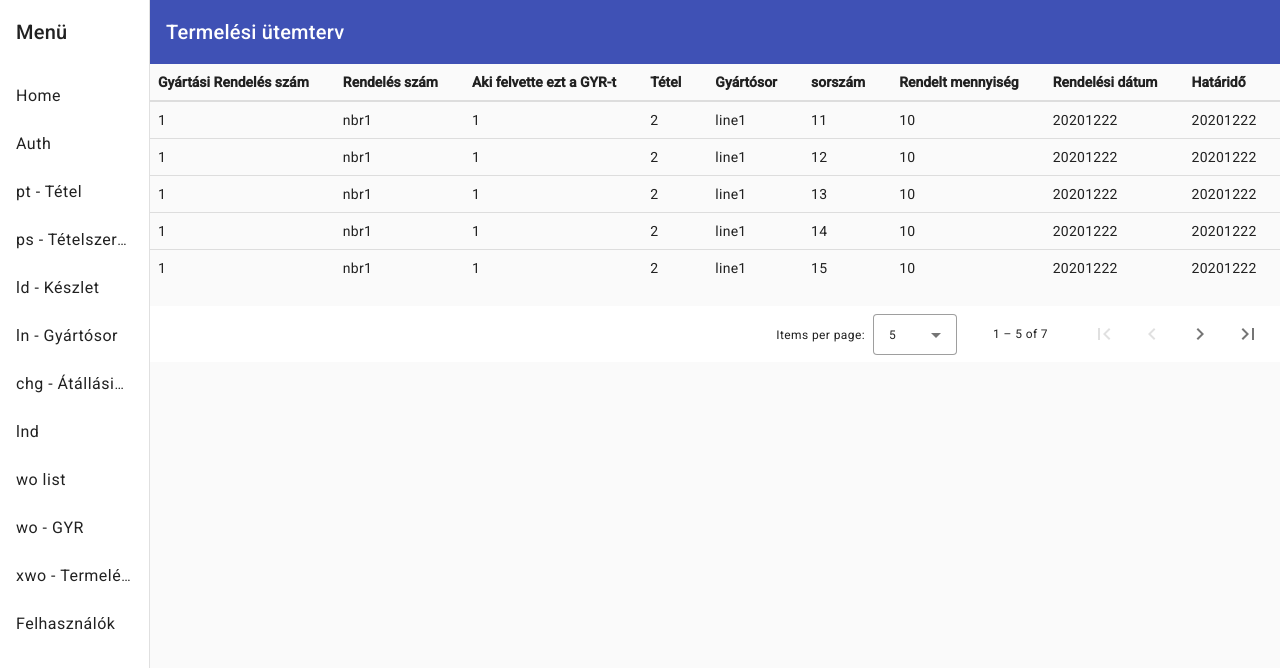
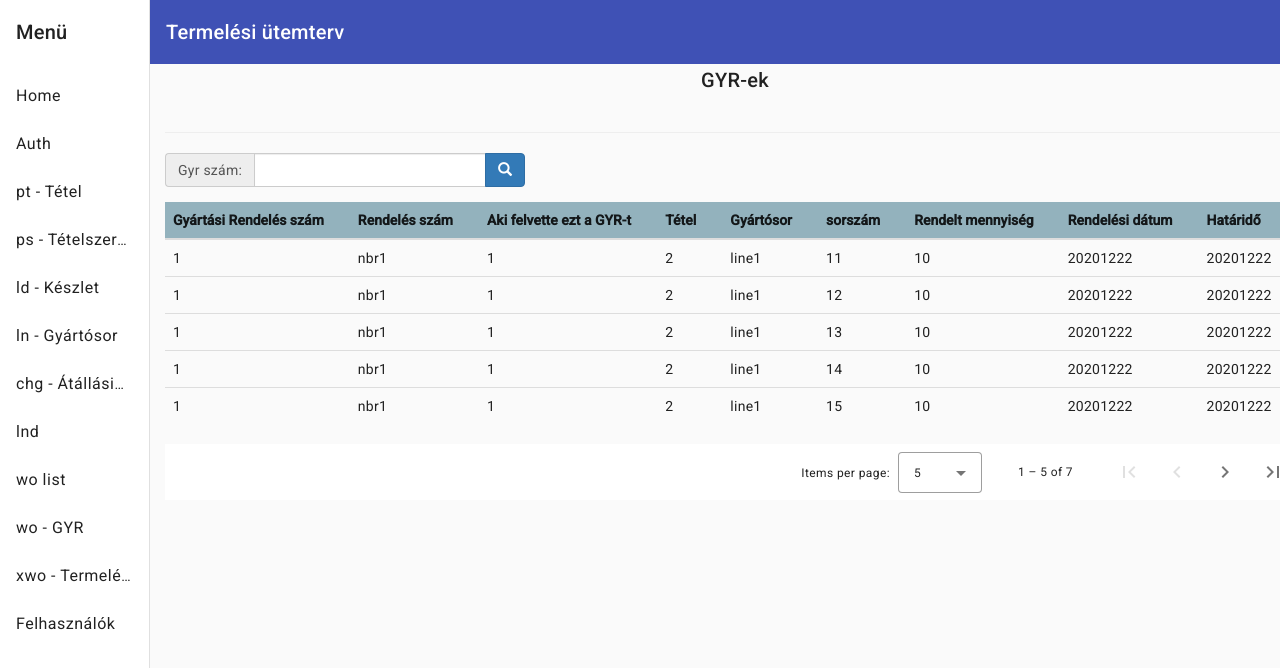
Before and after one commit to rohacsidana/Szakdolgozat_Termelesi_Utemterv_2023, an Angular app: page /workorder in a window 1280 px wide. Shown: the top 668 px of the page. Built offline with nearby package versions, Linux system fonts and the light colour scheme.

Commit message:
filter method wo-listben, nem működik

```diff
--- a/src/app/data-table/data-table.component.html
+++ b/src/app/data-table/data-table.component.html
@@ -1,8 +1,8 @@
 <div class = "table-responsive">
-<table matSort (matSortChange)="handleSortData($event)" class="table table-hover">
+<table matSort (matSortChange)="handleSortData($event)" class="table table-hover" >
   <thead>
     <tr >
-      <th *ngFor="let head of headers" mat-sort-header="{{ head.name }}" style="white-space: nowrap;">
+      <th *ngFor="let head of headers" mat-sort-header="{{ head.name }}" style="white-space: nowrap; background-color: rgb(147, 178, 189);">
         {{ head.szoveg }}
       </th>
     </tr>
--- a/src/app/data-table/data-table.component.ts
+++ b/src/app/data-table/data-table.component.ts
@@ -44,6 +44,8 @@ export class DataTableComponent implements OnDestroy, OnInit {
   }
 
   handleSortData(sort: Sort) {
+
+
     this.sortEvent.emit(sort);
   }
 
--- a/src/app/wo-list/wo-list.component.html
+++ b/src/app/wo-list/wo-list.component.html
@@ -1 +1,40 @@
-<app-data-table [headers]="woHeaders" (sortEvent)="sortData"></app-data-table>
+<div class="container">
+  <div class="row">
+    <div class="col-lg-12">
+      <h2 style="text-align: center">GYR-ek</h2>
+    </div>
+  </div>
+  <hr />
+  <div class="row">
+    <div class="col-xs-4">
+      <div class="form-group">
+        <div class="input-group">
+          <!-- <label for="woLot">Gyr szám:</label> -->
+          <span class="input-group-addon">Gyr szám:</span>
+          <input
+            style="z-index: auto"
+            type="number"
+            id="woLot"
+            name="woLot"
+            class="form-control"
+            #filter
+            />
+          <div class="input-group-btn">
+            <button class="btn btn-primary" type="button" (click)="filterData(filter.value)" style="z-index: auto">
+              <i class="glyphicon glyphicon-search"></i>
+            </button>
+          </div>
+        </div>
+      </div>
+    </div>
+  </div>
+
+  <div class="row">
+    <div class="col-lg-12">
+      <app-data-table
+        [headers]="woHeaders"
+        (sortEvent)="sortData($event)"
+      ></app-data-table>
+    </div>
+  </div>
+</div>
--- a/src/app/wo-list/wo-list.component.ts
+++ b/src/app/wo-list/wo-list.component.ts
@@ -44,8 +44,9 @@ export class WoListComponent {
         { wo_lot: 1, wo_nbr: 'nbr1', wo_user: 1, wo_part: 2, wo_line: 'line1', wo_seq: 16, wo_qty_ord: 10, wo_ord_date: '20201222', wo_due_date: '20201222', wo_start_date: '20201222', wo_rel_date: '20201222', wo_est_run: '01:11', wo_start_time: '01:11', wo_end_time: '01:11', wo_pld_downtime: '01:11', wo_unpld_downtime: '01:11', wo_activated: true, wo_status: 'asd' },
         { wo_lot: 1, wo_nbr: 'nbr1', wo_user: 1, wo_part: 2, wo_line: 'line1', wo_seq: 17, wo_qty_ord: 10, wo_ord_date: '20201222', wo_due_date: '20201222', wo_start_date: '20201222', wo_rel_date: '20201222', wo_est_run: '01:11', wo_start_time: '01:11', wo_end_time: '01:11', wo_pld_downtime: '01:11', wo_unpld_downtime: '01:11', wo_activated: false, wo_status: 'asd' },
     ]
+    woLot: number = 22;
+    sortedWoData: DataTableService.Wo[];
 
-    sortedWoData: DataTableService.Wo[];
     getItemSub: Subscription;
     constructor(private dtTblService: DataTableService.DataTableService) {
         this.sortedWoData = this.woData.slice();
@@ -64,6 +65,7 @@ export class WoListComponent {
 
 
     sortData(sort: Sort) {
+
         const data = this.woData.slice();
         if (!sort.active || sort.direction === '') {
             this.sortedWoData = data;
@@ -124,6 +126,19 @@ export class WoListComponent {
     ngOnDestroy() {
         this.getItemSub.unsubscribe();
     }
+    filterData(arg) {
+        let data = this.sortedWoData.slice();
+        //console.log(value);
+        let filter = arg.toString();
+        data.filter(
 
+            (value) => {
+                console.log( value.wo_lot + '|'+ filter +'|' + value.wo_lot.toString().includes(filter));
+
+                return (value.wo_lot.toString()).includes(filter)}
+            );
+        this.dtTblService.sortedDataEmit(data);
+
+    }
 
 }
```
